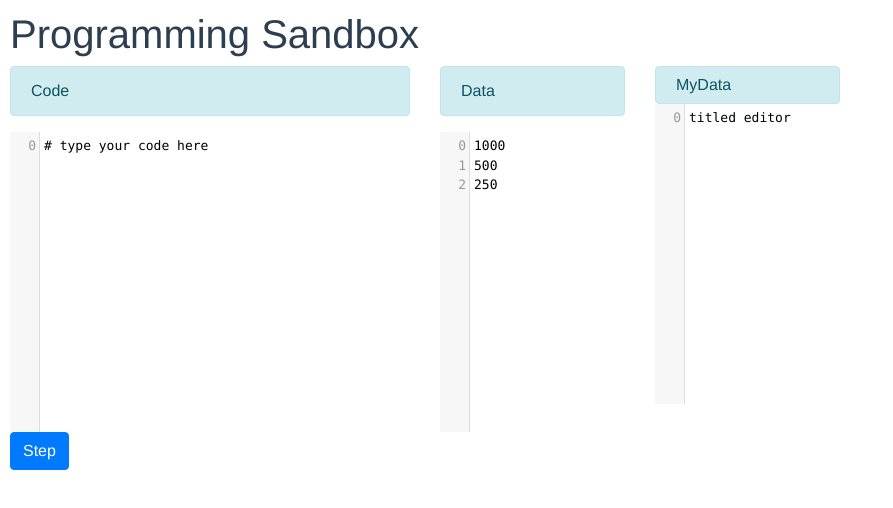
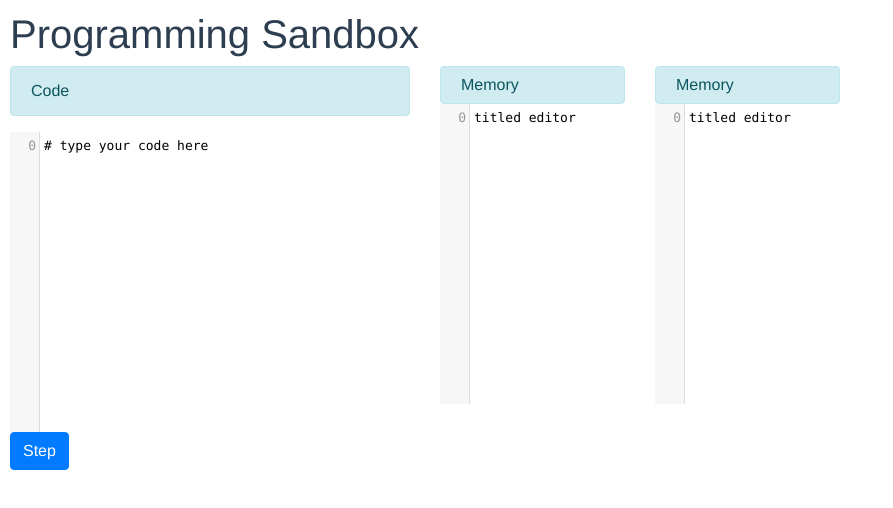
Before and after one commit to jcbuisson/simple-programming-language, a Vue app: page /#/ in a window 1280 px wide. Shown: the top 508 px of the page, without its empty margins (0-893 px from the left). Built offline with nearby package versions, Linux system fonts and the light colour scheme.

Commit message:
Added MemoryEditor component

```diff
--- a/src/components/Home.vue
+++ b/src/components/Home.vue
@@ -8,11 +8,10 @@
           <my-code-mirror v-model="code" :options="editorOptions"></my-code-mirror>
        </div>
        <div class="col-2">
-          <b-alert show> Data </b-alert>
-          <my-code-mirror v-model="code2" :options="editorOptions"></my-code-mirror>
+          <memory-editor :title="'MyData'"></memory-editor>
        </div>
        <div class="col-2">
-          <titled-editor :title="'MyData'"></titled-editor>
+          <memory-editor :title="'MyData'"></memory-editor>
        </div>
     </div>
     <div>
@@ -23,16 +22,16 @@
 </template>
 
 <script>
-import defaultInMyCodeMirror from '@/components/MyCodeMirror'
-import titled from '@/components/TitledEditor'
+import mycodemirror from '@/components/MyCodeMirror'
+import memoryeditor from '@/components/MemoryEditor'
 
 import { event }  from '../utility/eventBus.js'
 event.init()
 
 export default {
   components: {
-     MyCodeMirror: defaultInMyCodeMirror,
-     TitledEditor: titled,
+     MyCodeMirror: mycodemirror,
+     MemoryEditor: memoryeditor,
   },
   data () {
     return {
--- /dev/null
+++ b/src/components/MemoryEditor.vue
@@ -0,0 +1,24 @@
+
+<template>
+   <titled-editor :title="'Memory'"></titled-editor>
+</template>
+
+<script>
+import titled from '@/components/TitledEditor'
+
+export default {
+   components: { TitledEditor: titled },
+   props: {
+      title: String,
+      //value: String,
+   },
+   data () {
+      return {
+      }
+  },
+}
+</script>
+
+<!-- Add "scoped" attribute to limit CSS to this component only -->
+<style scoped>
+</style>
--- a/src/components/MyCodeMirror.vue
+++ b/src/components/MyCodeMirror.vue
@@ -4,7 +4,7 @@
 </template>
 
 <script>
-  // JCB adapté de https://www.npmjs.com/package/vue-codemirror-lite
+  // adapted from https://www.npmjs.com/package/vue-codemirror-lite
 
   var CodeMirror = require('codemirror/lib/codemirror.js')
   require('codemirror/lib/codemirror.css')
```
Also changed, not shown: 1 other file (tests, documents, lock files or other folders).
